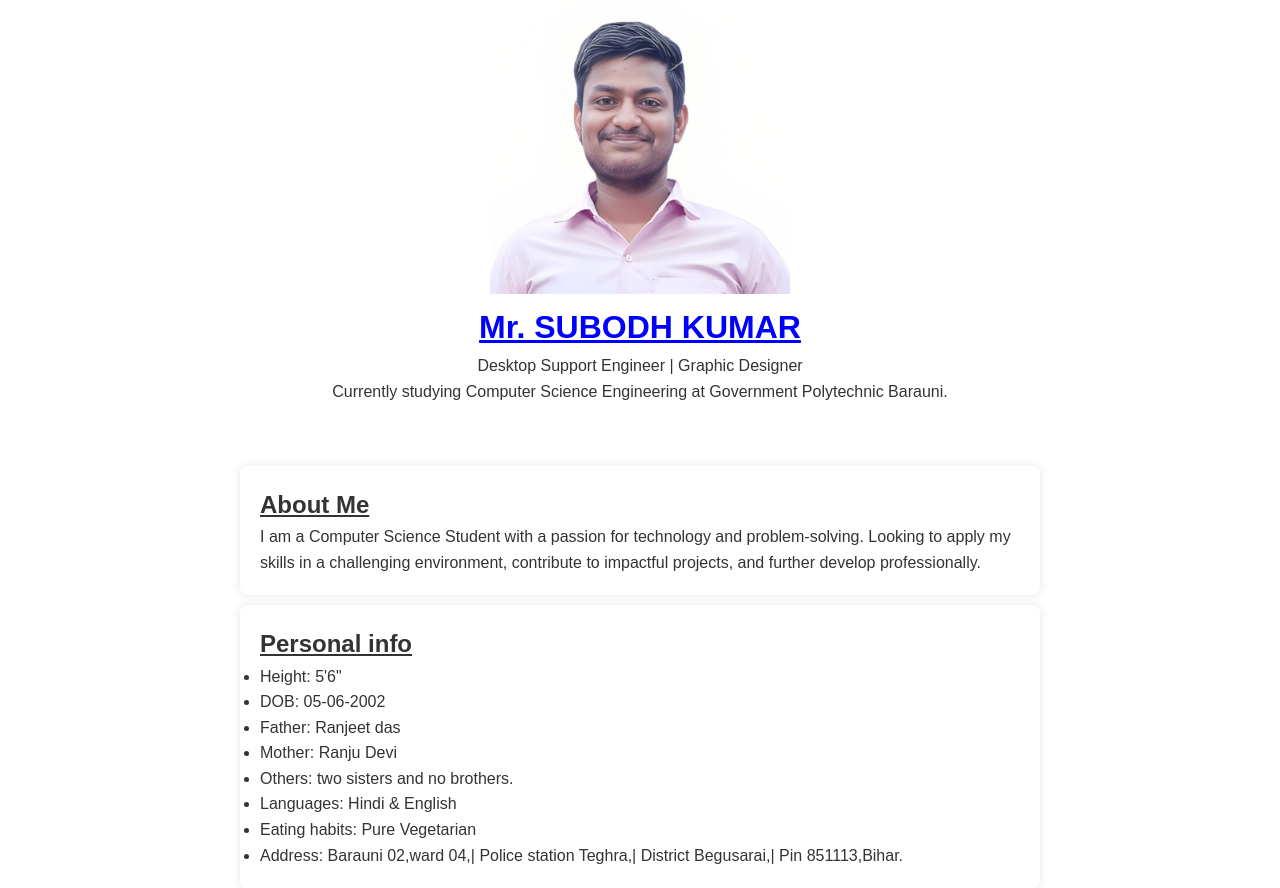
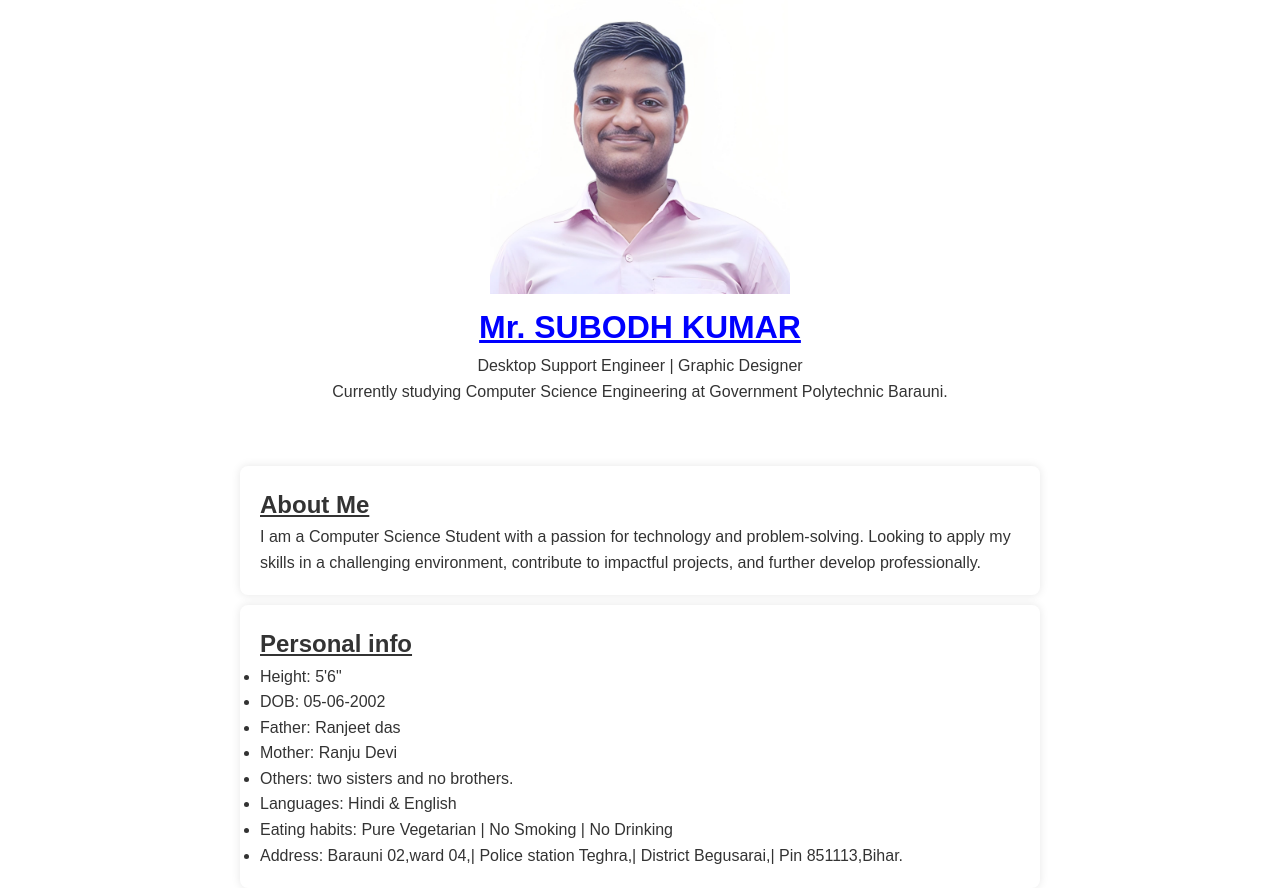
Before and after one commit to NEWTONSKILL/Subodh, a plain HTML site: page index.html in a window 1280 px wide. Shown: the part 64-952 px from the top of the page. Drawn offline with Linux system fonts and the light colour scheme.

Commit message:
Update index.html

```diff
--- a/index.html
+++ b/index.html
@@ -66,7 +66,7 @@
    <li><p>Mother: Ranju Devi</p>
    <li><p>Others: two sisters and no brothers.</p>
     <li> <p>Languages: Hindi & English </p>
-   <li> <p>Eating habits: Pure Vegetarian </p>
+   <li> <p>Eating habits: Pure Vegetarian | No Smoking | No Drinking </p>
     <li><p>Address: Barauni 02,ward 04,| Police station Teghra,| District Begusarai,| Pin 851113,Bihar. </li> </a></p>
   </ul>
 
@@ -99,6 +99,8 @@
   </ul>
   </section>
 
+  <!--   UPDATE BUTTON ONLY PRINT -->
+<!--
   <style>
 .button {
   padding: 15px 25px;
```
